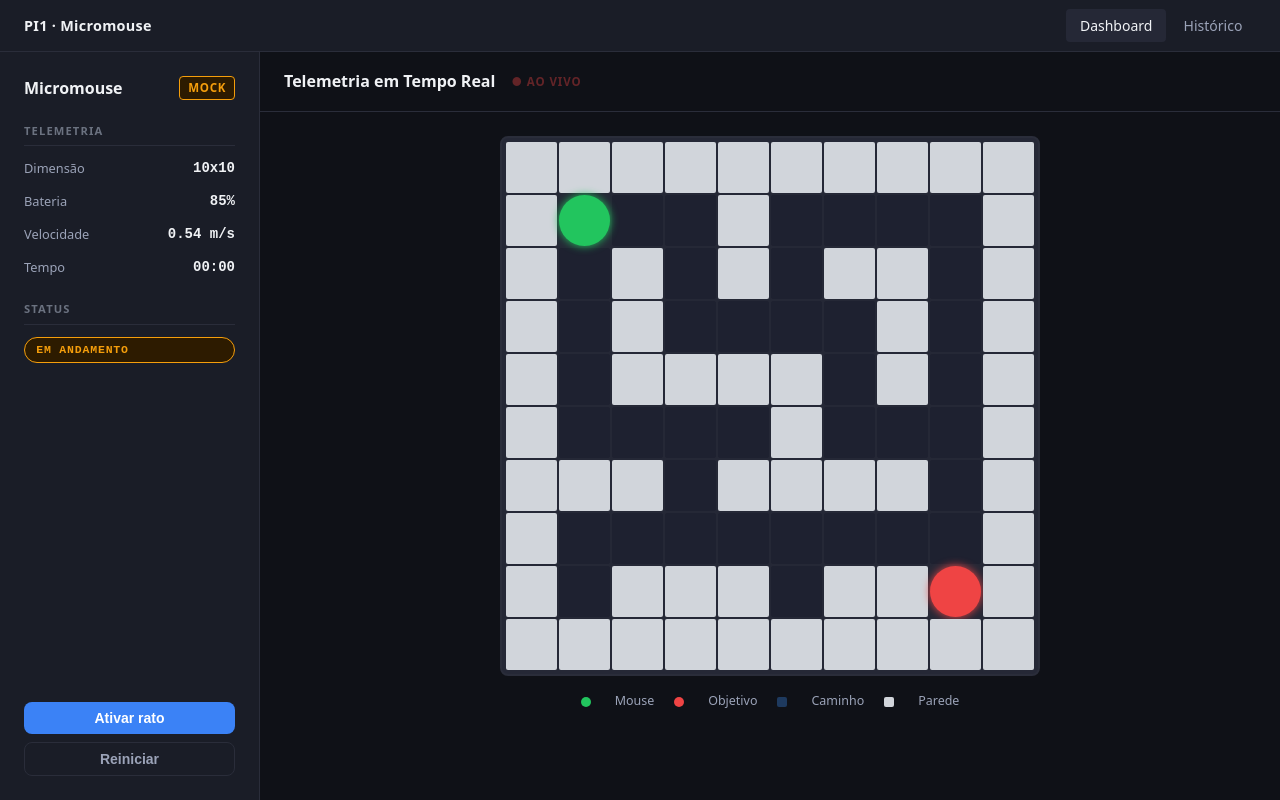
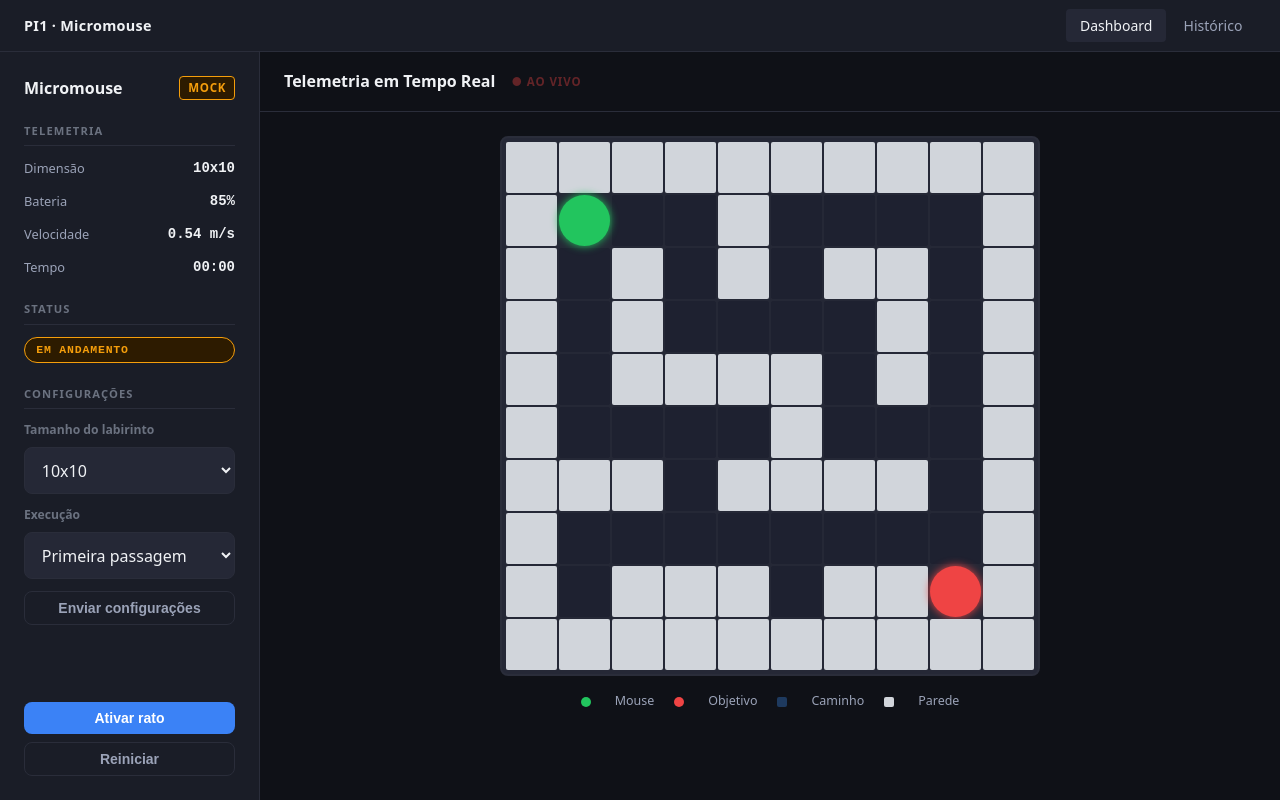
Before and after one commit to fcte-pi1/2026_1_PI1_Grupo01_Hilmer, a React (Vite) app in the folder src/frontend/: page /dashboard in a window 1280 px wide. Built offline with nearby package versions, Linux system fonts and the light colour scheme.

Commit message:
feat: settings control frontend

```diff
--- a/src/frontend/src/components/Sidebar/Sidebar.jsx
+++ b/src/frontend/src/components/Sidebar/Sidebar.jsx
@@ -2,6 +2,12 @@ import { Button } from '../Button/Button';
 import { StatusBadge } from '../StatusBadge/StatusBadge';
 import {formatBattery, formatMazeDimension, formatSpeed, formatTime} from '../../utils/helpers';
 import styles from './Sidebar.module.css';
+
+const MAZE_SIZE_OPTIONS = [10, 12, 14, 16, 18, 20];
+const RUN_OPTIONS = [
+  { value: 1, label: 'Primeira passagem' },
+  { value: 2, label: 'Segunda passagem' },
+];
 
 function InfoRow({ label, value }) {
   return (
@@ -12,7 +18,25 @@ function InfoRow({ label, value }) {
   );
 }
 
-export function Sidebar({ data, running, onStart, onReset }) {
+function SelectField({ label, children }) {
+  return (
+    <label className={styles.field}>
+      <span className={styles.fieldLabel}>{label}</span>
+      {children}
+    </label>
+  );
+}
+
+export function Sidebar({
+  data,
+  running,
+  config,
+  onConfigChange,
+  onSendConfiguration,
+  configStatus,
+  onStart,
+  onReset,
+}) {
   return (
     <aside className={styles.sidebar}>
       <div className={styles.header}>
@@ -33,6 +57,50 @@ export function Sidebar({ data, running, onStart, onReset }) {
         <StatusBadge status={data.status} />
       </section>
 
+      <section className={styles.section}>
+        <h3 className={styles.sectionTitle}>Configurações</h3>
+
+        <div className={styles.configGrid}>
+          <SelectField label="Tamanho do labirinto">
+            <select
+              className={styles.select}
+              value={config.mazeSize}
+              onChange={(event) => onConfigChange({ mazeSize: Number(event.target.value) })}
+            >
+              {MAZE_SIZE_OPTIONS.map((mazeSize) => (
+                <option key={mazeSize} value={mazeSize}>
+                  {mazeSize}x{mazeSize}
+                </option>
+              ))}
+            </select>
+          </SelectField>
+
+          <SelectField label="Execução">
+            <select
+              className={styles.select}
+              value={config.run}
+              onChange={(event) => onConfigChange({ run: Number(event.target.value) })}
+            >
+              {RUN_OPTIONS.map((option) => (
+                <option key={option.value} value={option.value}>
+                  {option.label}
+                </option>
+              ))}
+            </select>
+          </SelectField>
+        </div>
+
+        <Button onClick={onSendConfiguration} variant="ghost" fullWidth disabled={configStatus.state === 'sending'}>
+          {configStatus.state === 'sending' ? 'Enviando...' : 'Enviar configurações'}
+        </Button>
+
+        {configStatus.message && (
+          <p className={`${styles.feedback} ${styles[configStatus.state]}`} role="status" aria-live="polite">
+            {configStatus.message}
+          </p>
+        )}
+      </section>
+
       <section className={styles.controls}>
         <Button onClick={onStart} disabled={running || data.status === 'success'} fullWidth>
           {data.status === 'success' ? 'Concluído' : running ? 'Executando...' : 'Ativar rato'}
--- a/src/frontend/src/components/Sidebar/Sidebar.module.css
+++ b/src/frontend/src/components/Sidebar/Sidebar.module.css
@@ -26,6 +26,57 @@
   display: flex;
   flex-direction: column;
   gap: var(--space-3);
+}
+
+.configGrid {
+  display: grid;
+  gap: var(--space-3);
+}
+
+.field {
+  display: grid;
+  gap: var(--space-2);
+}
+
+.fieldLabel {
+  font-size: 0.76rem;
+  font-weight: 600;
+  color: var(--color-text-muted);
+}
+
+.select {
+  width: 100%;
+  padding: 0.65rem 0.8rem;
+  border-radius: var(--radius-md);
+  border: 1px solid var(--color-sidebar-border);
+  background: var(--color-surface-alt);
+  color: var(--color-text-primary);
+  font: inherit;
+  outline: none;
+  transition: border-color 0.15s, box-shadow 0.15s;
+}
+
+.select:focus {
+  border-color: var(--color-accent-blue);
+  box-shadow: 0 0 0 3px rgba(59, 130, 246, 0.18);
+}
+
+.feedback {
+  margin: 0;
+  font-size: 0.78rem;
+  line-height: 1.4;
+}
+
+.sending {
+  color: var(--color-text-muted);
+}
+
+.success {
+  color: var(--color-success);
+}
+
+.error {
+  color: var(--color-error);
 }
 
 .sectionTitle {
--- a/src/frontend/src/hooks/useTelemetryData.js
+++ b/src/frontend/src/hooks/useTelemetryData.js
@@ -10,6 +10,12 @@ export function useTelemetryData(mazeSize = 10) {
   const [step, setStep] = useState(0);
   const [running, setRunning] = useState(false);
   const intervalRef = useRef(null);
+
+  useEffect(() => {
+    clearInterval(intervalRef.current);
+    setRunning(false);
+    setStep(0);
+  }, [mazeSize]);
 
   const totalSteps = getMazeMockData(mazeSize).path.length;
   const data = getMockTelemetrySnapshot(step, mazeSize);
--- a/src/frontend/src/pages/Dashboard.jsx
+++ b/src/frontend/src/pages/Dashboard.jsx
@@ -1,19 +1,66 @@
+import { useCallback, useMemo, useState } from 'react';
 import { useLocation } from 'react-router-dom';
 import { MazeView } from '../components/MazeView/MazeView';
 import { Sidebar } from '../components/Sidebar/Sidebar';
 import { useTelemetryData } from '../hooks/useTelemetryData';
+import { sendMicromouseConfiguration } from '../services/configurationService';
 import styles from './Dashboard.module.css';
+
+const DEFAULT_RUN = 1;
 
 export function Dashboard() {
   const location = useLocation();
   const mazeSize = location.state?.mazeSize ?? 10;
-  const { data, running, start, reset } = useTelemetryData(mazeSize);
+  const [config, setConfig] = useState({
+    mazeSize,
+    run: DEFAULT_RUN,
+  });
+  const [configStatus, setConfigStatus] = useState({
+    state: 'idle',
+    message: '',
+  });
+
+  const { data, running, start, reset } = useTelemetryData(config.mazeSize);
+
+  const handleConfigChange = useCallback((partialConfig) => {
+    setConfig((currentConfig) => ({
+      ...currentConfig,
+      ...partialConfig,
+    }));
+    setConfigStatus({ state: 'idle', message: '' });
+  }, []);
+
+  const handleSendConfiguration = useCallback(async () => {
+    setConfigStatus({ state: 'sending', message: 'Enviando configurações...' });
+
+    try {
+      const response = await sendMicromouseConfiguration(config);
+      setConfigStatus({
+        state: 'success',
+        message: response.message || 'Configurações enviadas com sucesso.',
+      });
+    } catch (error) {
+      setConfigStatus({
+        state: 'error',
+        message: error.message || 'Falha ao enviar configurações.',
+      });
+    }
+  }, [config]);
+
+  const sidebarConfig = useMemo(() => ({
+    mazeSize: config.mazeSize,
+    run: config.run,
+  }), [config.mazeSize, config.run]);
 
   return (
     <div className={styles.layout}>
       <Sidebar
         data={data}
         running={running}
+        config={sidebarConfig}
+        onConfigChange={handleConfigChange}
+        onSendConfiguration={handleSendConfiguration}
+        configStatus={configStatus}
         onStart={start}
         onReset={reset}
       />
--- /dev/null
+++ b/src/frontend/src/services/configurationService.js
@@ -0,0 +1,26 @@
+const CONFIGURATION_ENDPOINT = '/api/micromouse/configuracoes';
+
+export async function sendMicromouseConfiguration({ mazeSize, run }) {
+  const payload = {
+    mazeSize,
+    run,
+    tipoLabirinto: `${mazeSize}x${mazeSize}`,
+    execucao: run === 1 ? 'primeira' : 'segunda',
+  };
+
+  const response = await fetch(CONFIGURATION_ENDPOINT, {
+    method: 'POST',
+    headers: {
+      'Content-Type': 'application/json',
+    },
+    body: JSON.stringify(payload),
+  });
+
+  const data = await response.json().catch(() => ({}));
+
+  if (!response.ok) {
+    throw new Error(data.error || 'Não foi possível enviar as configurações.');
+  }
+
+  return data;
+}
```
